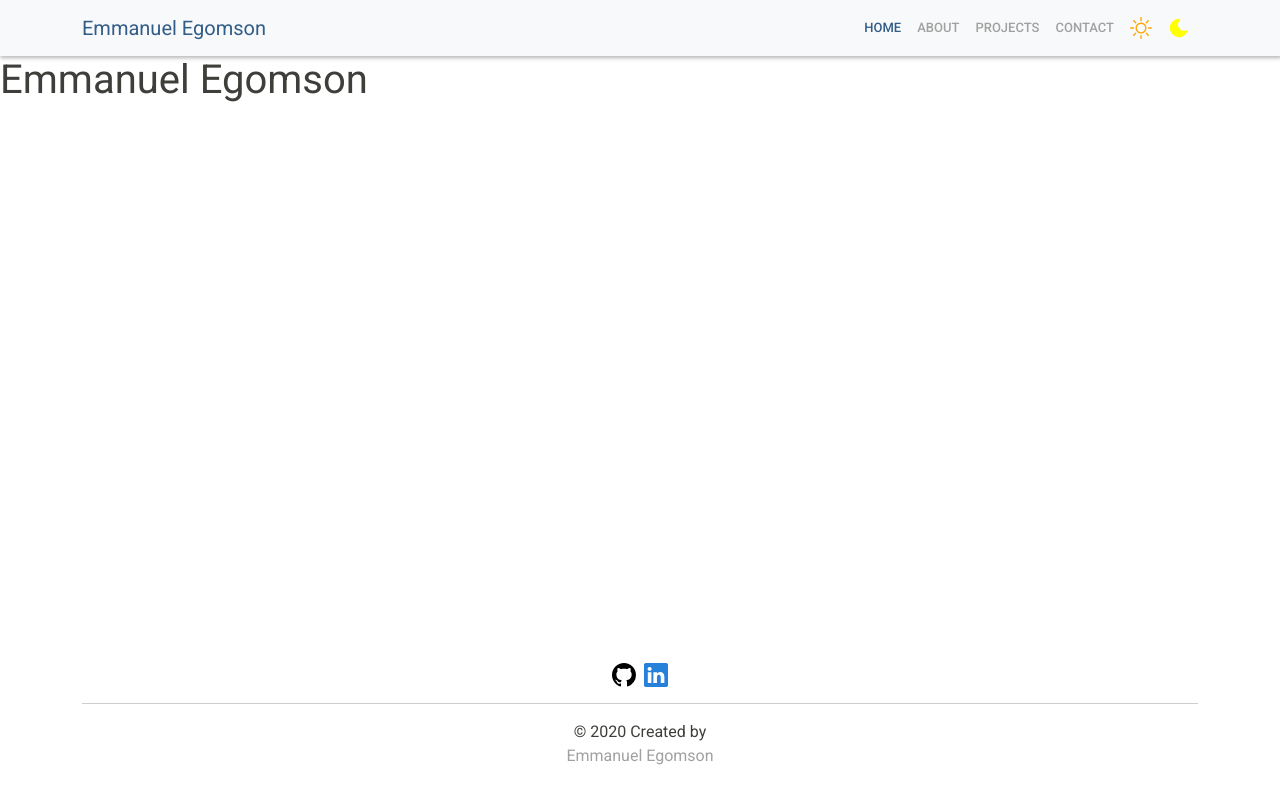
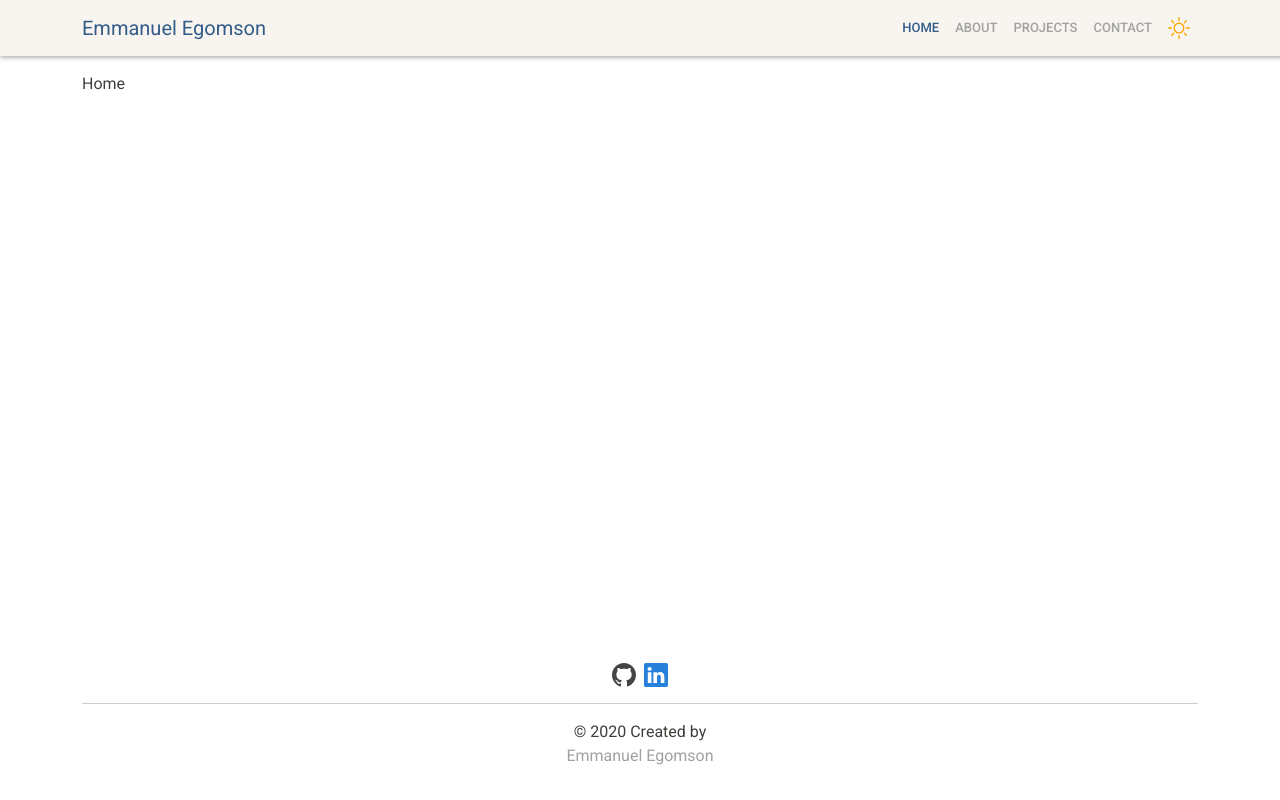
Before and after one commit to femmor/portfolio, a React (Create React App) app: page / in a window 1280 px wide. Built offline with nearby package versions, Linux system fonts and the light colour scheme.

Commit message:
Implements global context and theme switcher

```diff
--- a/src/App.tsx
+++ b/src/App.tsx
@@ -1,14 +1,28 @@
-import { FC } from 'react';
+import { FC, useContext, useEffect } from 'react';
 import { Footer, Header } from './components';
+import { Container } from 'react-bootstrap';
+import { Outlet } from 'react-router-dom';
+import { Store } from './Store';
 
-type AppProps = {};
+const App = () => {
+  const { state, dispatch } = useContext(Store);
+  const { mode } = state;
 
-const App: FC<AppProps> = () => {
+  useEffect(() => {
+    document.body.setAttribute('data-bs-theme', mode);
+  }, [mode]);
+
+  const modeSwitchHandler = () => {
+    dispatch({ type: 'SET_MODE' });
+  };
+
   return (
     <div className='d-flex flex-column vh-100'>
-      <Header />
-      <main>
-        <h1>Emmanuel Egomson</h1>
+      <Header modeSwitchHandler={modeSwitchHandler} />
+      <main className='my-3'>
+        <Container>
+          <Outlet />
+        </Container>
       </main>
       <Footer />
     </div>
--- /dev/null
+++ b/src/Store.tsx
@@ -0,0 +1,55 @@
+import {
+  Dispatch,
+  PropsWithChildren,
+  Reducer,
+  useReducer,
+  createContext,
+} from 'react';
+
+type AppState = {
+  mode: string;
+};
+
+const initialState: AppState = {
+  mode: localStorage.getItem('mode')
+    ? localStorage.getItem('mode')!
+    : window.matchMedia &&
+      window.matchMedia('(prefers-color-scheme: dark)').matches
+    ? 'dark'
+    : 'light',
+};
+
+type Action = { type: 'SET_MODE' };
+
+const reducer = (state: AppState, action: Action): AppState => {
+  switch (action.type) {
+    case 'SET_MODE':
+      const newMode = state.mode === 'light' ? 'dark' : 'light';
+      localStorage.setItem('mode', newMode);
+      return { ...state, mode: newMode };
+    default:
+      return state;
+  }
+};
+
+const defaultDispatch: Dispatch<Action> = () => initialState;
+
+const Store = createContext({
+  state: initialState,
+  dispatch: defaultDispatch,
+});
+
+const StoreProvider = ({ children }: PropsWithChildren<{}>) => {
+  const [state, dispatch] = useReducer<Reducer<AppState, Action>>(
+    reducer,
+    initialState
+  );
+
+  return (
+    <Store.Provider value={{ state, dispatch }}>
+      {children}
+    </Store.Provider>
+  );
+};
+
+export { Store, StoreProvider };
--- a/src/components/Footer.tsx
+++ b/src/components/Footer.tsx
@@ -1,20 +1,30 @@
+import { useContext } from 'react';
 import { BsGithub, BsLinkedin } from '../utils/icons';
 import { Link } from 'react-router-dom';
+import { Store } from '../Store';
 
 const Footer = () => {
+  const { state } = useContext(Store);
+  const { mode } = state;
   const year = new Date().getFullYear();
 
   return (
     <footer className='container my-3'>
       <p className='d-flex flex-row justify-content-center gap-2'>
         <Link to='https://github.com/femmor' target='_blank'>
-          <BsGithub size={24} color='#000' />
+          <BsGithub
+            size={24}
+            color={mode === 'light' ? '#444' : '#fff'}
+          />
         </Link>
         <Link
           to='https://www.linkedin.com/in/emmanuel-egomson-9b344319b'
           target='_blank'
         >
-          <BsLinkedin size={24} color='#2781db' />
+          <BsLinkedin
+            size={24}
+            color={mode === 'light' ? '#2781db' : '#fff'}
+          />
         </Link>
       </p>
       <hr />
--- a/src/components/Header.tsx
+++ b/src/components/Header.tsx
@@ -1,21 +1,29 @@
-import { useEffect, useState } from 'react';
-import { Button, Container, Nav, Navbar } from 'react-bootstrap';
+import { FC, useContext } from 'react';
+import { Container, Nav, Navbar } from 'react-bootstrap';
 import { LinkContainer } from 'react-router-bootstrap';
 import { Link, useLocation } from 'react-router-dom';
 
 import { BsSun, TbMoonFilled } from '../utils/icons';
+import { Store } from '../Store';
 
-const Header = () => {
+type HeaderProps = {
+  modeSwitchHandler: () => void;
+};
+
+const Header: FC<HeaderProps> = ({ modeSwitchHandler }) => {
+  const { state } = useContext(Store);
+  const { mode } = state;
+
   const location = useLocation();
-
-  console.log(location.pathname);
 
   return (
     <header>
-      <Navbar expand='lg' className='bg-body-tertiary'>
+      <Navbar expand='lg' variant={mode} bg={mode}>
         <Container>
           <LinkContainer to='/'>
-            <Navbar.Brand className='text-primary'>
+            <Navbar.Brand
+              className={mode === 'light' ? 'text-primary' : ''}
+            >
               Emmanuel Egomson
             </Navbar.Brand>
           </LinkContainer>
@@ -62,12 +70,21 @@ const Header = () => {
               >
                 Contact
               </Link>
-              <span className='sun nav-link'>
-                <BsSun size={22} color='orange' />
-              </span>
-              <span className='moon nav-link'>
-                <TbMoonFilled size={22} color='yellow' />
-              </span>
+              {mode === 'light' ? (
+                <span
+                  className='sun nav-link'
+                  onClick={modeSwitchHandler}
+                >
+                  <BsSun size={22} color='orange' />
+                </span>
+              ) : (
+                <span
+                  className='moon nav-link'
+                  onClick={modeSwitchHandler}
+                >
+                  <TbMoonFilled size={22} color='yellow' />
+                </span>
+              )}
             </Nav>
           </Navbar.Collapse>
         </Container>
--- a/src/index.tsx
+++ b/src/index.tsx
@@ -11,6 +11,7 @@ import {
 import './bootstrap.min.css';
 import './index.css';
 import { About, Contact, Home, Projects } from './pages';
+import { StoreProvider } from './Store';
 
 const router = createBrowserRouter(
   createRoutesFromElements(
@@ -29,6 +30,8 @@ const root = ReactDOM.createRoot(
 
 root.render(
   <React.StrictMode>
-    <RouterProvider router={router} />
+    <StoreProvider>
+      <RouterProvider router={router} />
+    </StoreProvider>
   </React.StrictMode>
 );
```
